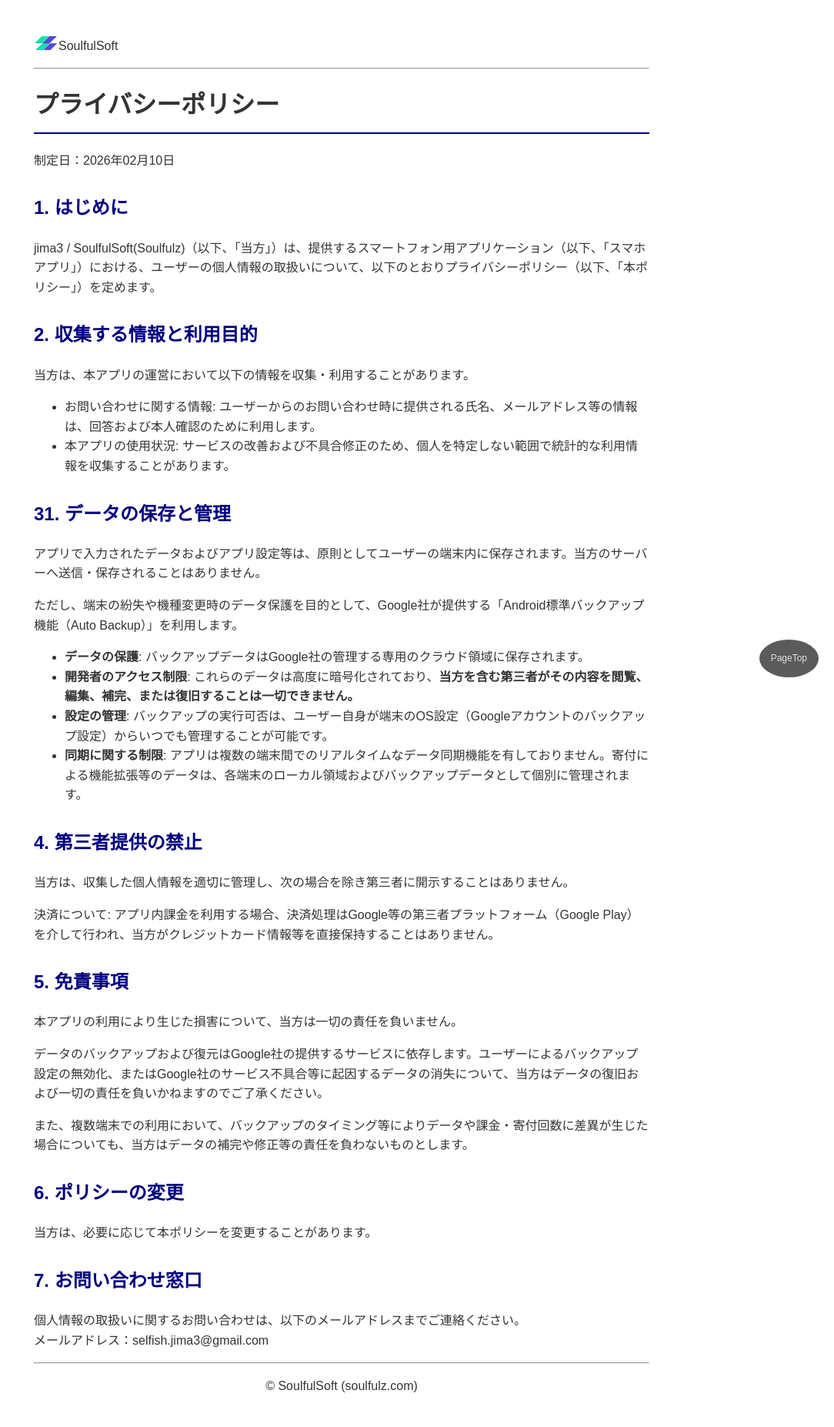
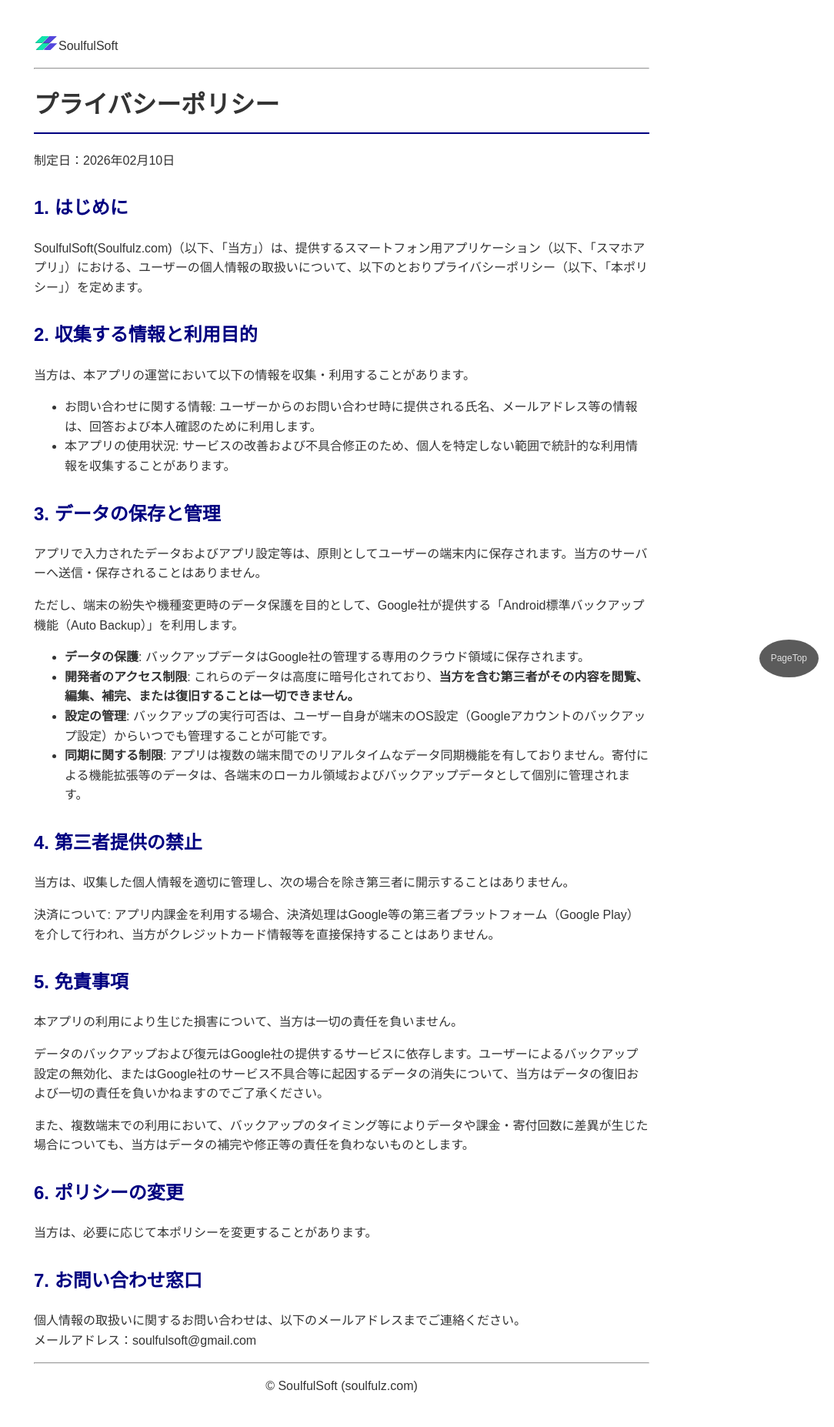
Before and after one commit to SoulfulSoft/soulfulsoft.github.io, a Jekyll site: the page built from the_usual_phrase/privacy-policy.md, in a window 1280 px wide. Shown: the whole page at 77% size, without its empty margins (196-1280 px from the left). Built offline with Jekyll 4.4.1, drawn with Linux system fonts in a browser that asks for light colours.

Commit message:
Update privacy-policy.html

```diff
--- a/_layouts/privacy-policy.html
+++ b/_layouts/privacy-policy.html
@@ -3,10 +3,9 @@
 <head>
     <meta charset="UTF-8">
     <meta name="viewport" content="width=device-width, initial-scale=1.0">
-    <title>プライバシーポリシー - SoulfulSoft(Soulfulz)</title>
+    <title>プライバシーポリシー - SoulfulSoft(Soulfulz.com)</title>
     <style>
         html { scroll-behavior: smooth; /* スムーズなスクロールを追加 */}
-<!--        body { font-family: sans-serif; line-height: 1.6; padding: 20px; max-width: 800px; margin: auto; }-->
         body { font-family: sans-serif; line-height: 1.6; max-width: 800px; margin: 40px auto; padding: 0 20px; color: #333; }
         h1 { border-bottom: 2px solid #000080; padding-bottom: 10px; }
         h2 { color: #000080; margin-top: 30px; }
@@ -32,7 +31,7 @@
     <p>制定日：2026年02月10日</p>
 
     <h2>1. はじめに</h2>
-    <p>jima3 / SoulfulSoft(Soulfulz)（以下、「当方」）は、提供するスマートフォン用アプリケーション（以下、「スマホアプリ」）における、ユーザーの個人情報の取扱いについて、以下のとおりプライバシーポリシー（以下、「本ポリシー」）を定めます。</p>
+    <p>SoulfulSoft(Soulfulz.com)（以下、「当方」）は、提供するスマートフォン用アプリケーション（以下、「スマホアプリ」）における、ユーザーの個人情報の取扱いについて、以下のとおりプライバシーポリシー（以下、「本ポリシー」）を定めます。</p>
 
     <h2>2. 収集する情報と利用目的</h2>
     <p>当方は、本アプリの運営において以下の情報を収集・利用することがあります。</p>
@@ -41,18 +40,8 @@
         <li>本アプリの使用状況: サービスの改善および不具合修正のため、個人を特定しない範囲で統計的な利用情報を収集することがあります。</li>
     </ul>
 
-    <h2>31. {{ page.app-specific-title }}</h2>
+    <h2>3. {{ page.app-specific-title }}</h2>
     {{ page.app-specific }}
-    <!--
-    <p>アプリで入力されたデータおよびアプリ設定等は、原則としてユーザーの端末内に保存されます。当方のサーバーへ送信・保存されることはありません。</p>
-    <p>ただし、端末の紛失や機種変更時のデータ保護を目的として、Google社が提供する「Android標準バックアップ機能（Auto Backup）」を利用します。</p>
-    <ul>
-        <li><strong>データの保護</strong>: バックアップデータはGoogle社の管理する専用のクラウド領域に保存されます。</li>
-        <li><strong>開発者のアクセス制限</strong>: これらのデータは高度に暗号化されており、<strong>当方を含む第三者がその内容を閲覧、編集、補完、または復旧することは一切できません。</strong></li>
-        <li><strong>設定の管理</strong>: バックアップの実行可否は、ユーザー自身が端末のOS設定（Googleアカウントのバックアップ設定）からいつでも管理することが可能です。</li>
-        <li><strong>同期に関する制限</strong>: アプリは複数の端末間でのリアルタイムなデータ同期機能を有しておりません。寄付による機能拡張等のデータは、各端末のローカル領域およびバックアップデータとして個別に管理されます。</li>
-    </ul>
-    -->
 
     <h2>4. 第三者提供の禁止</h2>
     <p>当方は、収集した個人情報を適切に管理し、次の場合を除き第三者に開示することはありません。</p>
@@ -67,7 +56,7 @@
     <p>当方は、必要に応じて本ポリシーを変更することがあります。</p>
 
     <h2>7. お問い合わせ窓口</h2>
-    <p>個人情報の取扱いに関するお問い合わせは、以下のメールアドレスまでご連絡ください。<br />メールアドレス：selfish.jima3@gmail.com</p>
+    <p>個人情報の取扱いに関するお問い合わせは、以下のメールアドレスまでご連絡ください。<br />メールアドレス：soulfulsoft@gmail.com</p>
 
 <!--
 <div style="text-align: right;">
```
